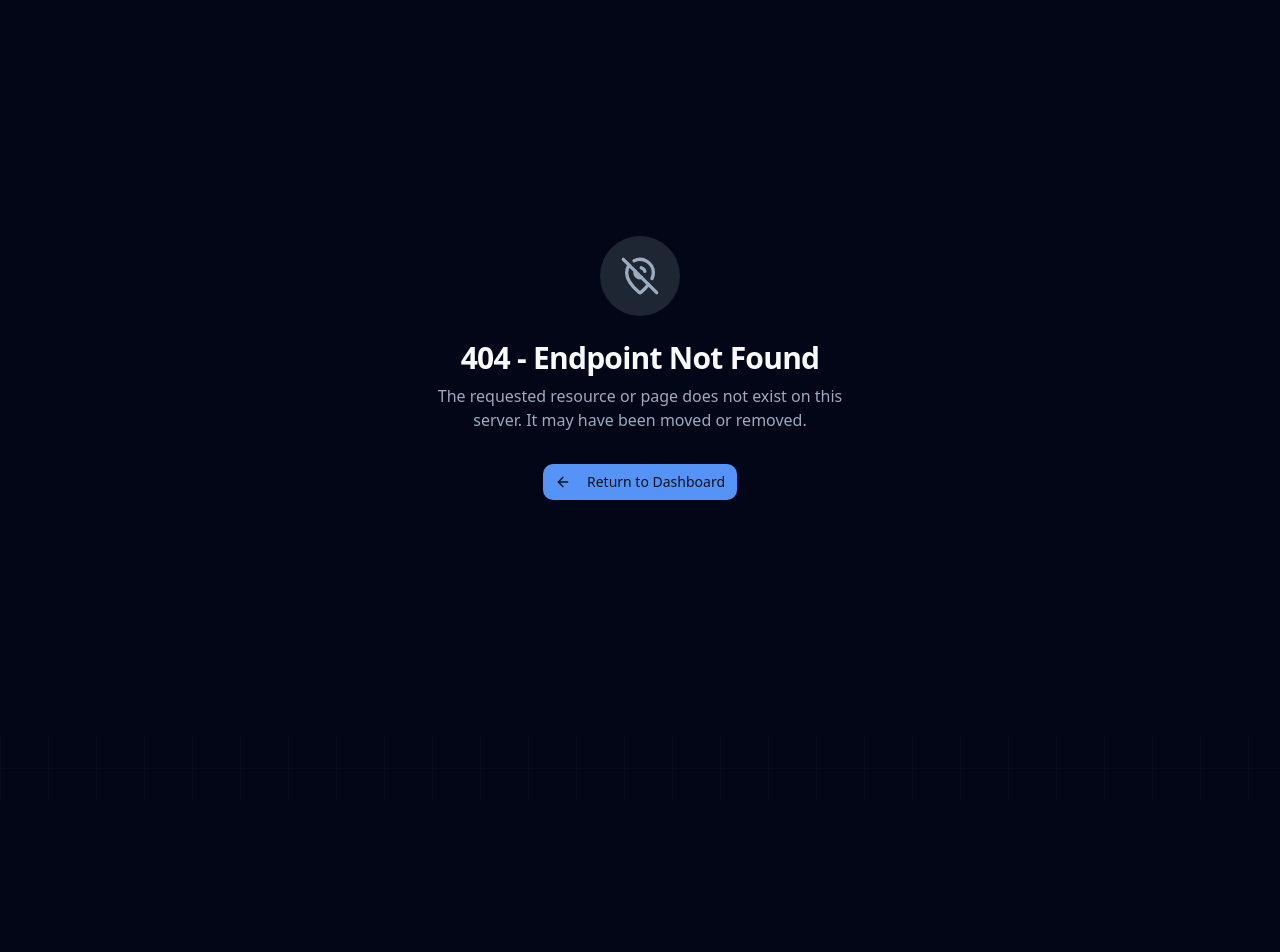
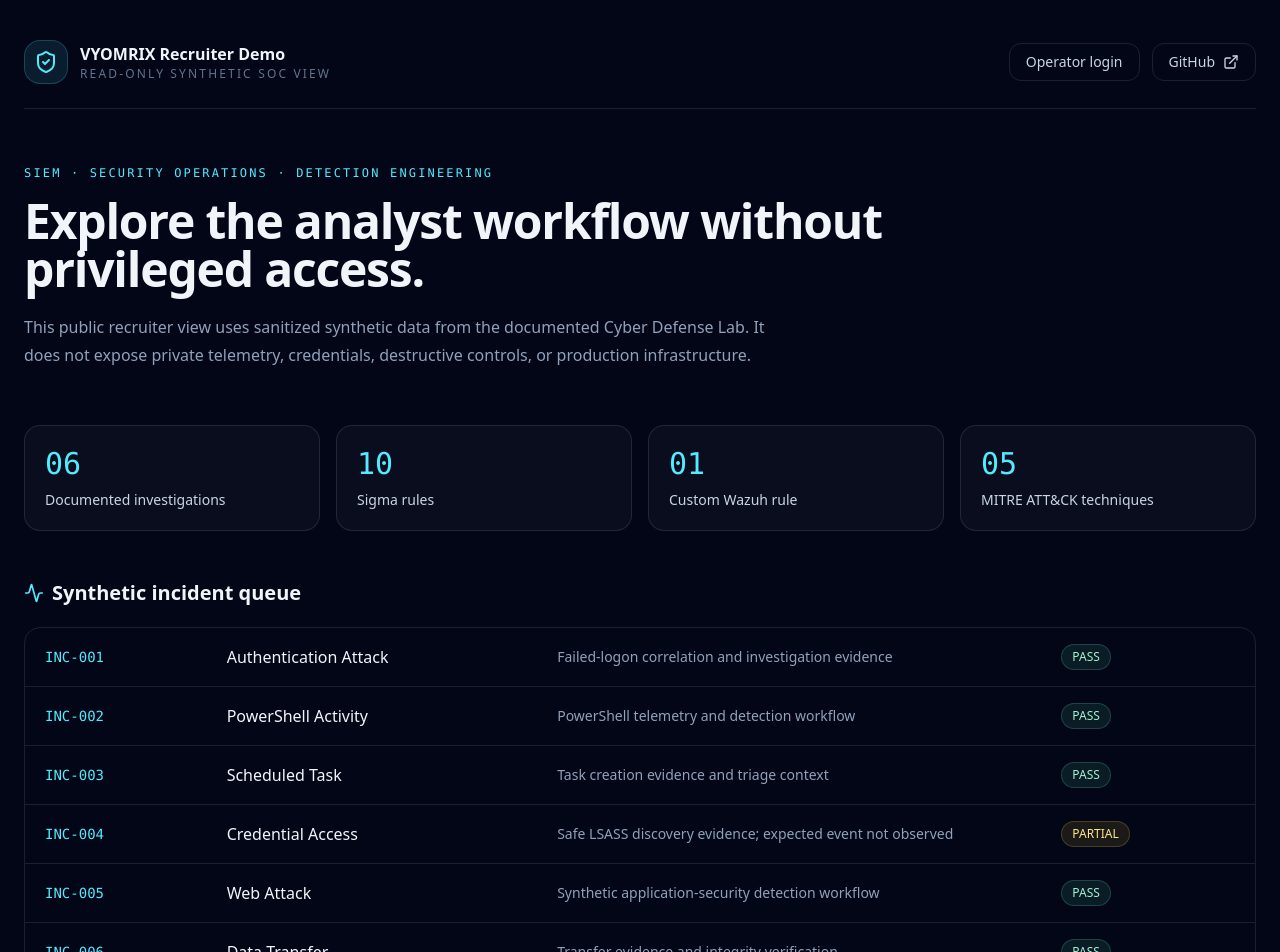
Before and after one commit to mithilkg10/VYOMRIX, a Next.js app in the folder frontend/: page /demo in a window 1280 px wide. Before the commit this address had no page. Shown: the top 952 px of the page. Before the commit the page ends 800 px from the top, so only its background shows below. Built offline with nearby package versions, Linux system fonts and the light colour scheme.

Commit message:
Add working recruiter demo route

```diff
--- /dev/null
+++ b/frontend/src/app/demo/page.tsx
@@ -0,0 +1,90 @@
+import Link from "next/link";
+import { Activity, AlertTriangle, ExternalLink, ShieldCheck } from "lucide-react";
+
+const incidents = [
+  { id: "INC-001", title: "Authentication Attack", status: "PASS", detail: "Failed-logon correlation and investigation evidence" },
+  { id: "INC-002", title: "PowerShell Activity", status: "PASS", detail: "PowerShell telemetry and detection workflow" },
+  { id: "INC-003", title: "Scheduled Task", status: "PASS", detail: "Task creation evidence and triage context" },
+  { id: "INC-004", title: "Credential Access", status: "PARTIAL", detail: "Safe LSASS discovery evidence; expected event not observed" },
+  { id: "INC-005", title: "Web Attack", status: "PASS", detail: "Synthetic application-security detection workflow" },
+  { id: "INC-006", title: "Data Transfer", status: "PASS", detail: "Transfer evidence and integrity verification" },
+];
+
+export default function DemoPage() {
+  return (
+    <main className="min-h-screen bg-[#020617] text-slate-100">
+      <div className="mx-auto max-w-7xl px-6 py-10">
+        <header className="flex flex-wrap items-center justify-between gap-4 border-b border-white/10 pb-6">
+          <div className="flex items-center gap-3">
+            <div className="grid h-11 w-11 place-items-center rounded-xl border border-cyan-300/20 bg-cyan-300/10">
+              <ShieldCheck className="h-6 w-6 text-cyan-300" />
+            </div>
+            <div>
+              <h1 className="font-semibold">VYOMRIX Recruiter Demo</h1>
+              <p className="text-xs uppercase tracking-[0.18em] text-slate-500">Read-only synthetic SOC view</p>
+            </div>
+          </div>
+          <div className="flex gap-3 text-sm">
+            <Link href="/login" className="rounded-lg border border-white/10 px-4 py-2 text-slate-300 hover:bg-white/5">
+              Operator login
+            </Link>
+            <a href="https://github.com/mithilkg10/VYOMRIX" target="_blank" rel="noreferrer" className="inline-flex items-center gap-2 rounded-lg border border-white/10 px-4 py-2 text-slate-300 hover:bg-white/5">
+              GitHub <ExternalLink className="h-4 w-4" />
+            </a>
+          </div>
+        </header>
+
+        <section className="py-14">
+          <p className="font-mono text-xs uppercase tracking-[0.18em] text-cyan-300">SIEM · Security Operations · Detection Engineering</p>
+          <h2 className="mt-4 max-w-4xl text-4xl font-semibold tracking-tight sm:text-5xl">
+            Explore the analyst workflow without privileged access.
+          </h2>
+          <p className="mt-5 max-w-3xl leading-7 text-slate-400">
+            This public recruiter view uses sanitized synthetic data from the documented Cyber Defense Lab.
+            It does not expose private telemetry, credentials, destructive controls, or production infrastructure.
+          </p>
+        </section>
+
+        <section className="grid gap-4 sm:grid-cols-2 lg:grid-cols-4">
+          {[
+            ["06", "Documented investigations"],
+            ["10", "Sigma rules"],
+            ["01", "Custom Wazuh rule"],
+            ["05", "MITRE ATT&CK techniques"],
+          ].map(([value, label]) => (
+            <div key={label} className="rounded-2xl border border-white/10 bg-white/[0.03] p-5">
+              <div className="font-mono text-3xl text-cyan-300">{value}</div>
+              <div className="mt-2 text-sm text-slate-300">{label}</div>
+            </div>
+          ))}
+        </section>
+
+        <section className="py-12">
+          <div className="mb-5 flex items-center gap-2">
+            <Activity className="h-5 w-5 text-cyan-300" />
+            <h3 className="text-xl font-semibold">Synthetic incident queue</h3>
+          </div>
+          <div className="overflow-hidden rounded-2xl border border-white/10">
+            {incidents.map((incident) => (
+              <div key={incident.id} className="grid gap-2 border-b border-white/10 px-5 py-4 last:border-0 md:grid-cols-[0.7fr_1.3fr_2fr_0.7fr] md:items-center">
+                <code className="text-sm text-cyan-300">{incident.id}</code>
+                <div className="font-medium">{incident.title}</div>
+                <div className="text-sm text-slate-400">{incident.detail}</div>
+                <span className={incident.status === "PARTIAL" ? "w-fit rounded-full border border-amber-300/20 bg-amber-300/10 px-2.5 py-1 text-xs text-amber-200" : "w-fit rounded-full border border-emerald-300/20 bg-emerald-300/10 px-2.5 py-1 text-xs text-emerald-200"}>
+                  {incident.status}
+                </span>
+              </div>
+            ))}
+          </div>
+        </section>
+
+        <section className="mb-8 rounded-2xl border border-amber-300/10 bg-amber-300/[0.04] p-5 text-sm text-slate-400">
+          <div className="flex gap-3">
+            <AlertTriangle className="mt-0.5 h-4 w-4 shrink-0 text-amber-200" />
+            <p>This is a recruiter-safe demonstration surface. Full authenticated operator workflows remain behind the private backend.</p>
+          </div>
+        </section>
+      </div>
+    </main>
+  );
+}
```
